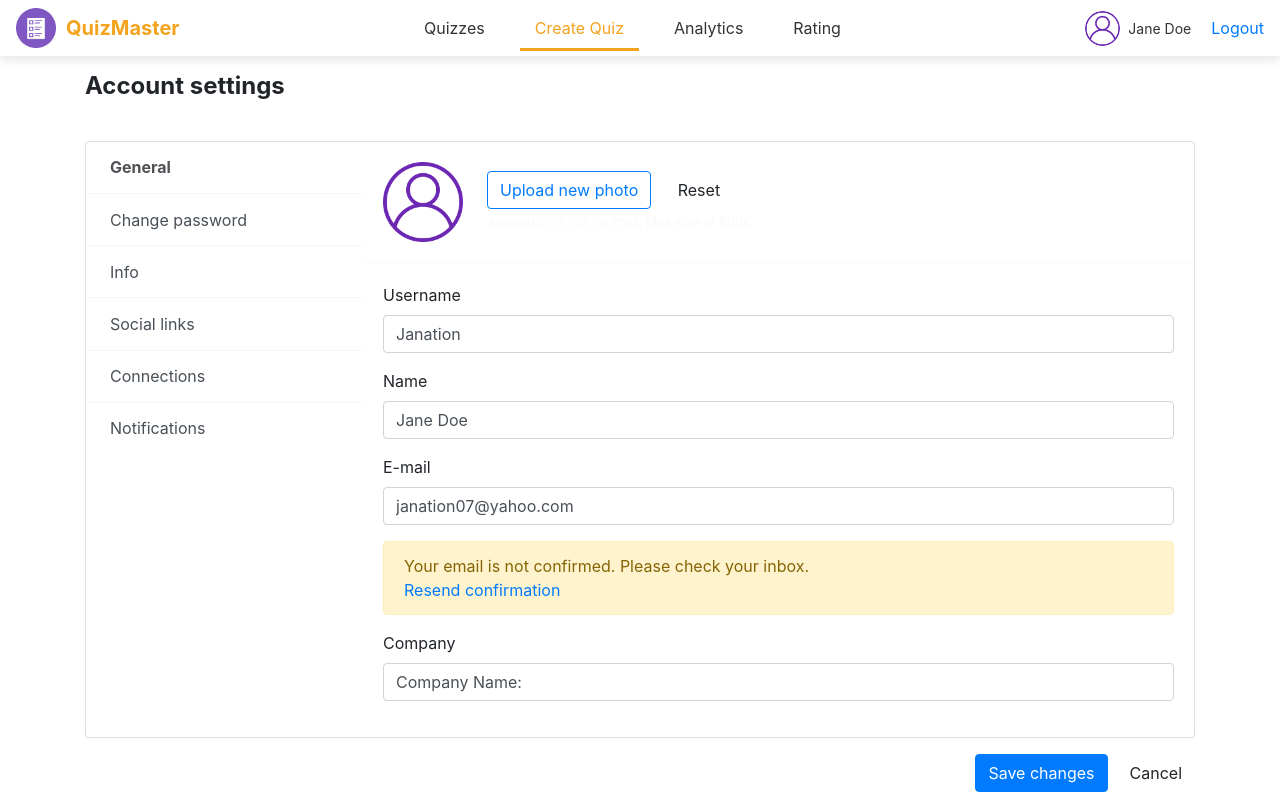
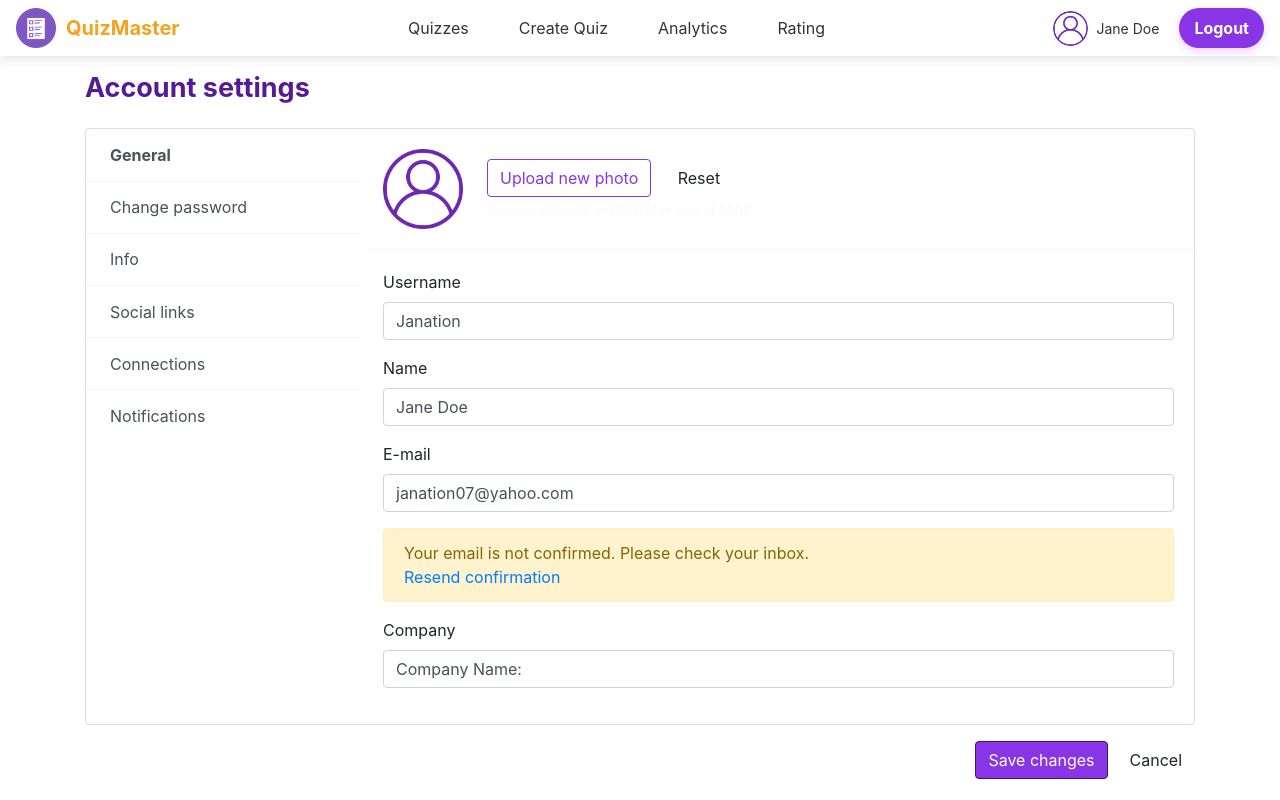
Before and after one commit to Mariam-Elbishbeashy/Quiz-System-Project, a plain HTML site: page public/UserProfile.html in a window 1280 px wide. Drawn offline with nearby package versions, Linux system fonts and the light colour scheme.

Commit message:
details fixed

```diff
--- a/public/UserProfile.html
+++ b/public/UserProfile.html
@@ -20,7 +20,7 @@
 
         <ul class="nav-links">
             <li><a href="home.html" id="quizzes-link">Quizzes</a></li>
-            <li><a href="createQuiz.html" class="active" id="create-link">Create Quiz</a></li>
+            <li><a href="createQuiz.html" class="\" id="create-link">Create Quiz</a></li>
             <li><a href="analysis.html" id="analytics-link">Analytics</a></li>
             <li><a href="#">Rating</a></li>
         </ul>
@@ -35,7 +35,7 @@
     </nav>
 
     <div class="container light-style flex-grow-1 container-p-y">
-        <h4 class="font-weight-bold py-3 mb-4">
+        <h4 class="font-weight-bold py-3">
             Account settings
         </h4>
         <div class="card overflow-hidden">
--- a/public/css/UserProfile.css
+++ b/public/css/UserProfile.css
@@ -194,3 +194,59 @@ html:not(.dark-style) .account-settings-links .list-group-item.active {
     font-size: 14px;
     color: #333;
 }
+
+/* Logout Button */
+.logout-btn {
+    background-color: #8835e6;
+    color: white;
+    padding: 8px 15px;
+    border-radius: 20px;
+    text-decoration: none;
+    font-weight: bold;
+    transition: all 0.3s ease;
+    box-shadow: 0px 3px 10px rgba(162, 0, 255, 0.2);
+    position: relative;
+    overflow: hidden;
+}
+
+.logout-btn::before {
+    content: "";
+    position: absolute;
+    top: 0;
+    left: -100%;
+    width: 100%;
+    height: 100%;
+    background: rgba(255, 255, 255, 0.3);
+    transition: all 0.4s ease;
+}
+
+.logout-btn:hover::before {
+    left: 100%;
+}
+
+.logout-btn:hover {
+    transform: scale(1.05);
+    box-shadow: 0px 5px 15px rgba(204, 0, 255, 0.4);
+    color: white;
+    text-decoration: none;
+}
+
+.btn-primary, .btn-outline-primary:hover{
+    background-color: #8835e6 !important;
+    border-color: #3e146e !important;
+    color: white !important;
+}
+
+.btn-outline-primary{
+    color: #8835e6 !important;
+    border-color: #8835e6 !important;
+ }
+.btn-primary:focus{
+    box-shadow: 0 0 0 .2em #551a97 !important;
+}
+
+.font-weight-bold {
+    font-weight: 700 !important;
+    color: #551a97;
+    font-size: 27px;
+}
```
Also changed, not shown: public/analysis.html (+1 -1 lines), public/createQuiz.html (+1 -1 lines), public/css/home.css (+10 -0 lines), public/home.html (+1 -1 lines).
